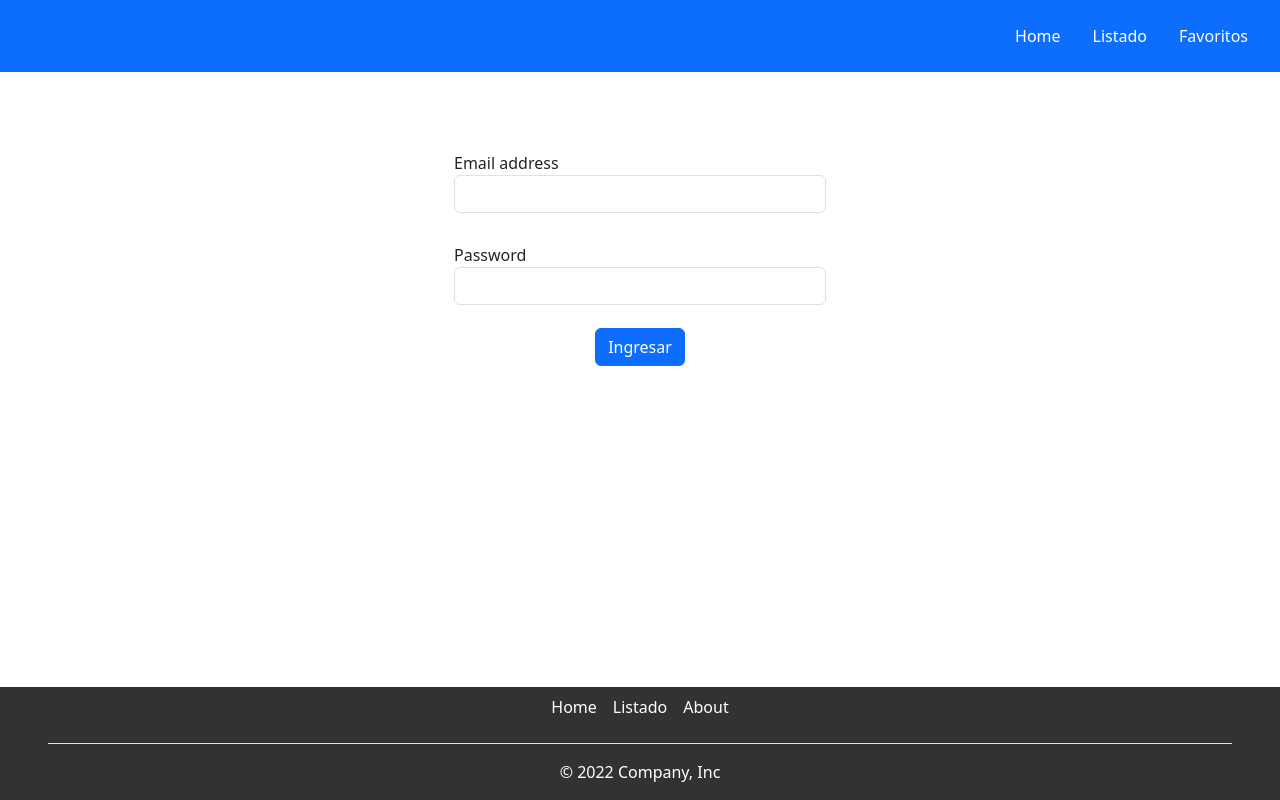
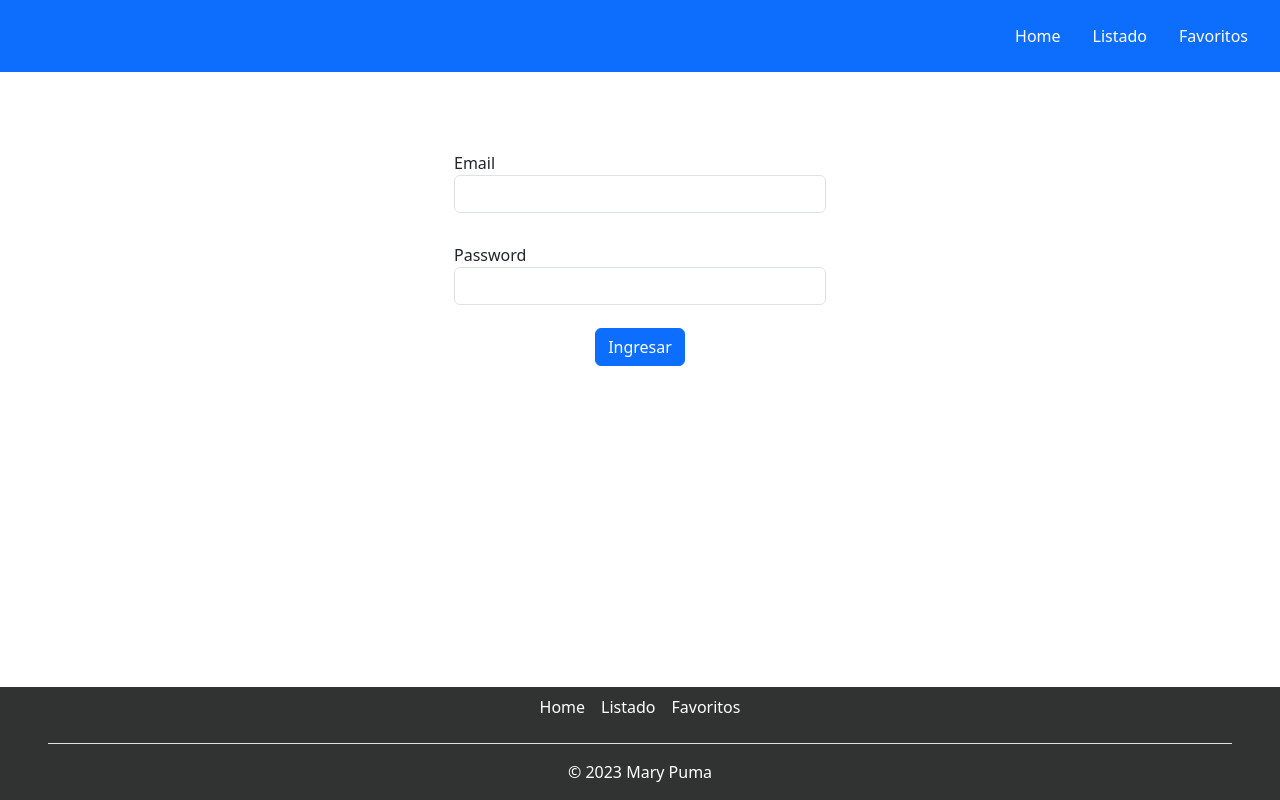
Before and after one commit to mary-puma/proyecto-react, a React (Create React App) app: page / in a window 1280 px wide. Built offline with nearby package versions, Linux system fonts and the light colour scheme.

Commit message:
se agrego sweet alert

```diff
--- a/src/components/Buscador.js
+++ b/src/components/Buscador.js
@@ -12,7 +12,7 @@ function Buscador() {
                 html: '<h3>Tenes que escribir una palabra clave</h3>'
             })
 
-        }else if (keyword.length < 4){
+        } else if (keyword.length < 4) {
             sweetalert2.fire({
                 html: '<h3>Escribir más de 3 caracteres</h3>'
             })
@@ -21,7 +21,7 @@ function Buscador() {
             navigate(`/listado?keyword=${keyword}`);//redireccionamos a listado con la palabra clave que colocamos en el buscador
 
 
-    }
+        }
 
     }
     return (
--- a/src/components/Favoritos.js
+++ b/src/components/Favoritos.js
@@ -1,5 +1,5 @@
 import { Link, Navigate } from "react-router-dom";
-function Favoritos({favorites,addOrRemoveFromFav}) {
+function Favoritos({ favorites, addOrRemoveFromFav }) {
 
     /*const [favorites, setFavorites] = useState([]);
     useEffect(()=>{
--- a/src/components/Footer.js
+++ b/src/components/Footer.js
@@ -17,10 +17,10 @@ function Footer() {
                 <ul className="nav justify-content-center border-bottom pb-3 mb-3 mx-5">
                     <li className="nav-item"><Link to={'/'} className="nav-link px-2 text-white">Home</Link></li>
                     <li className="nav-item"><Link to={'/listado'} className="nav-link px-2 text-white">Listado</Link></li>
-                    <li className="nav-item"><Link to={'/about'} className="nav-link px-2 text-white">About</Link></li>
+                    <li className="nav-item"><Link to={'/favoritos'} className="nav-link px-2 text-white">Favoritos</Link></li>
 
                 </ul>
-                <p className="text-center text-white">&copy; 2022 Company, Inc</p>
+                <p className="text-center text-white">&copy; 2023 Mary Puma</p>
             </footer>
         </div>
     )
--- a/src/components/Listado.js
+++ b/src/components/Listado.js
@@ -5,7 +5,7 @@ import axios from 'axios';
 import Buscador from './Buscador';
 import '../css/app.css'
 
-function Listado({addOrRemoveFromFav}) {
+function Listado({ addOrRemoveFromFav }) {
     console.log(addOrRemoveFromFav)
 
     /*const navigate = useNavigate();
@@ -62,7 +62,7 @@ function Listado({addOrRemoveFromFav}) {
                             <div className="col-3" key={idx}>
                                 <div className='card my-4'>
                                     <img src={oneMovie.Poster} className="card-img-top" alt="..." />
-                                    <button className='favourite-btn' onClick={addOrRemoveFromFav} data-movie-id = {oneMovie.imdbID}>
+                                    <button className='favourite-btn' onClick={addOrRemoveFromFav} data-movie-id={oneMovie.imdbID}>
                                         ❤️
                                     </button>
                                     <div className="card-body">
--- a/src/components/login.js
+++ b/src/components/login.js
@@ -1,5 +1,5 @@
 import axios from 'axios'
-//import sweetalert from '@sweetalert/with-react';
+import Swal from 'sweetalert2';
 import { useNavigate } from 'react-router-dom';
 
 function Login() {
@@ -15,21 +15,21 @@ function Login() {
         console.log(regexEmail.test(email));
 
         if (email === '' || password === '') {
-            console.log('Los campos no pueden estar vacios');
+            Swal.fire('Los campos no pueden estar vacios')
             return;
         }
         if (!regexEmail.test(email)) {
-            console.log('Debes escribir una direccion de email valida');
+            Swal.fire('Debes escribir una direccion de email valida')
             return;
         }
         if (email !== 'challenge@alkemy.org' || password !== 'react') {
-            console.log('credenciales invalidas');
+            Swal.fire('Credenciales invalidas')
             return;
         }
 
         axios.post('http://challenge-react.alkemy.org', { email, password })
             .then(res => {
-                //sweetalert('Ingresaste, Bienvenido');
+                Swal.fire('Ingresaste, Bienvenido');
                 //console.log(res.data);
 
                 const tokenRecibido = res.data.token;
@@ -44,7 +44,7 @@ function Login() {
         <>
             <form className='pt-5' onSubmit={submitHandler}>
                 <div className="mb-3 d-flex justify-content-center">
-                    <label className="col-sm-4 col-form-label ">Email address
+                    <label className="col-sm-4 col-form-label ">Email
                         <input type="email" className="form-control" aria-describedby="emailHelp" name='email' />
                     </label>
 
```
